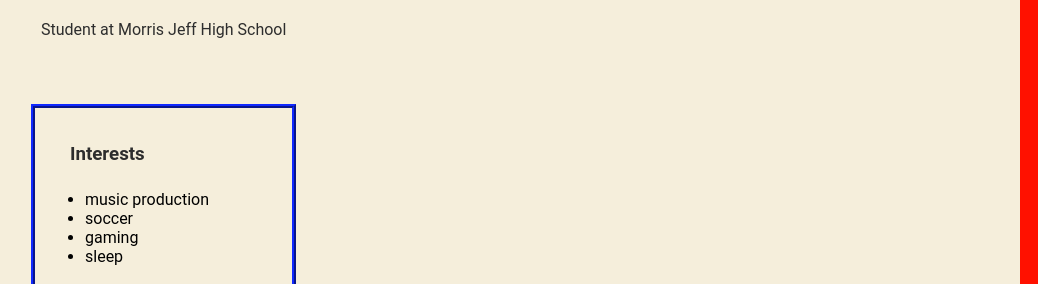
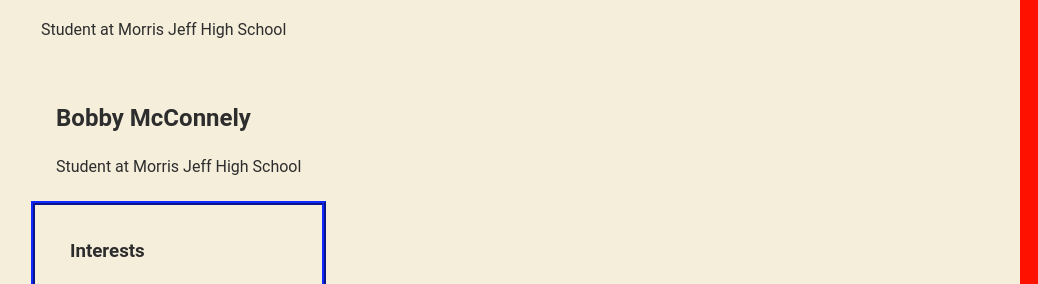
Before and after one commit to fonsec835/fonsec835.github.io, a plain HTML site: page index.html in a window 1280 px wide. Shown: the part 206-490 px from the top of the page, 242-1280 px from the left. Drawn offline with Linux system fonts and the light colour scheme.

```diff
--- a/index.html
+++ b/index.html
@@ -12,7 +12,7 @@
           <!-- All content goes here -->
   <div id="all-contents">
    ...
-</div>
+  </div>
        <div>
            <nav>
                <h1>Bobby's Github Website</h1>
@@ -40,8 +40,8 @@
            <p> Student at Morris Jeff High School</p>
            <!-- Content Section-->
   <div class="content">
-   <h2></h2>
-   <p></p>
+   <h2>Bobby McConnely</h2>
+   <p>Student at Morris Jeff High School</p>
    <!-- Interests section -->
    <div id="interests">
        <h3>Interests</h3>
@@ -56,5 +56,5 @@
          </div>
            </main>
        </div>
-   </body>
+    </body>
 </html>
```
